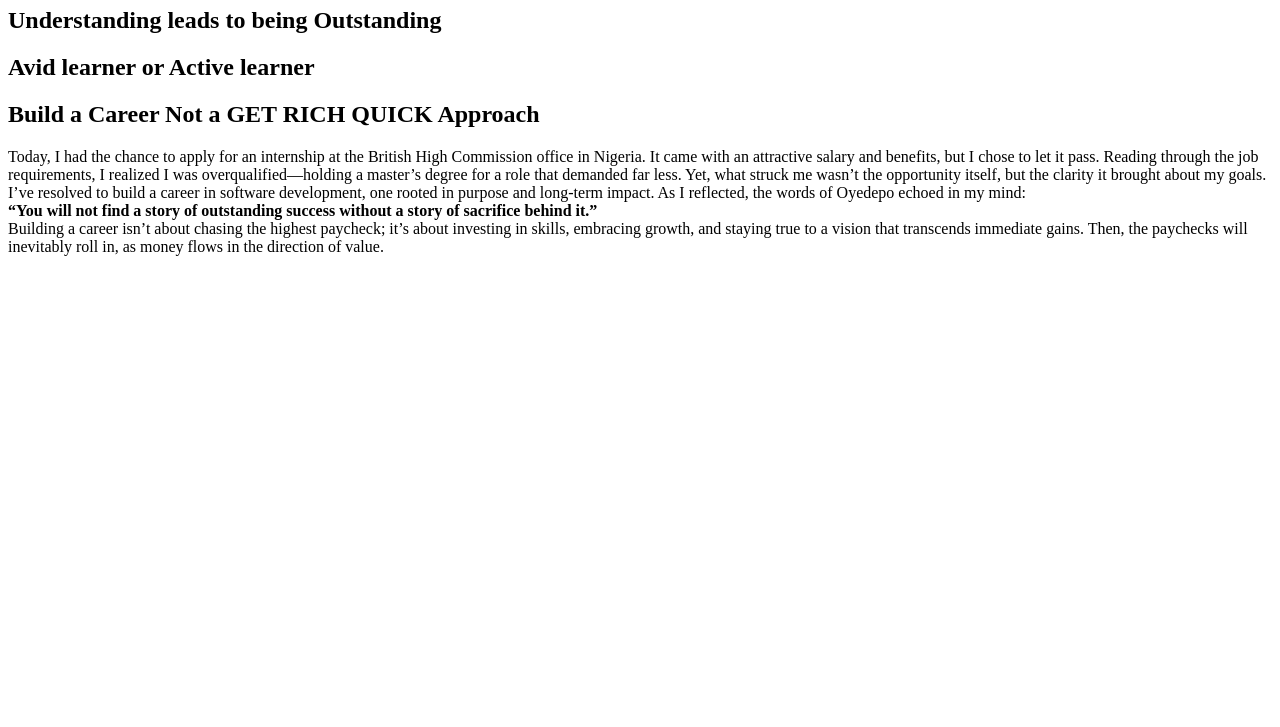
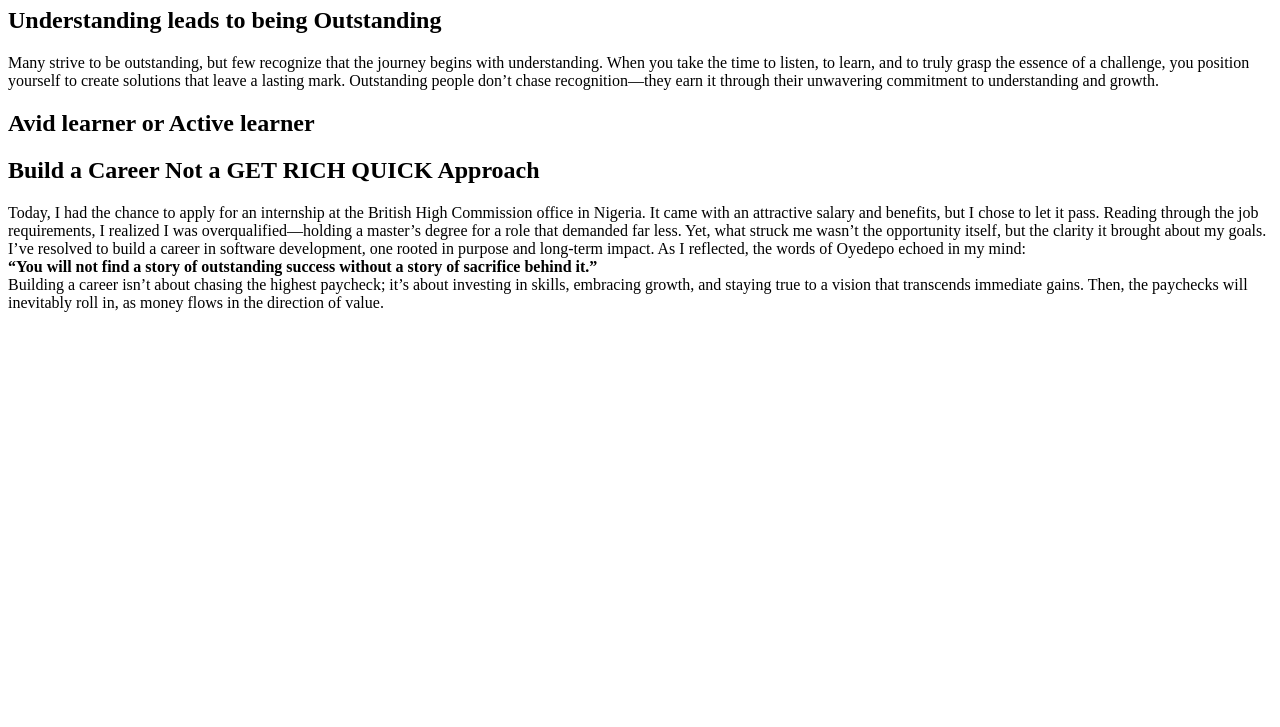
Before and after one commit to Preshgit/Blog-Page, a plain HTML site: page index.html in a window 1280 px wide. Shown: the part 73-800 px from the top of the page. Drawn offline with Linux system fonts and the light colour scheme.

Commit message:
updates blog content

```diff
--- a/index.html
+++ b/index.html
@@ -12,6 +12,14 @@
     <main>
       <div>
         <h2>Understanding leads to being Outstanding</h2>
+        <p>
+          Many strive to be outstanding, but few recognize that the journey
+          begins with understanding. When you take the time to listen, to learn,
+          and to truly grasp the essence of a challenge, you position yourself
+          to create solutions that leave a lasting mark. Outstanding people
+          don’t chase recognition—they earn it through their unwavering
+          commitment to understanding and growth.
+        </p>
       </div>
       <div>
         <h2>Avid learner or Active learner</h2>
```
